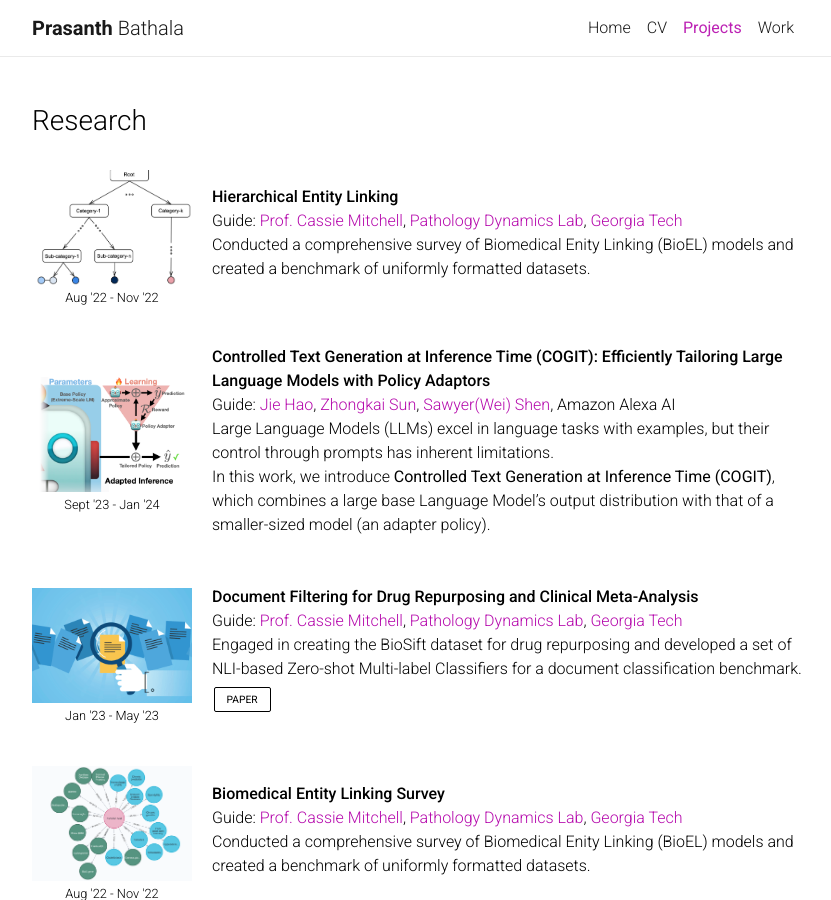
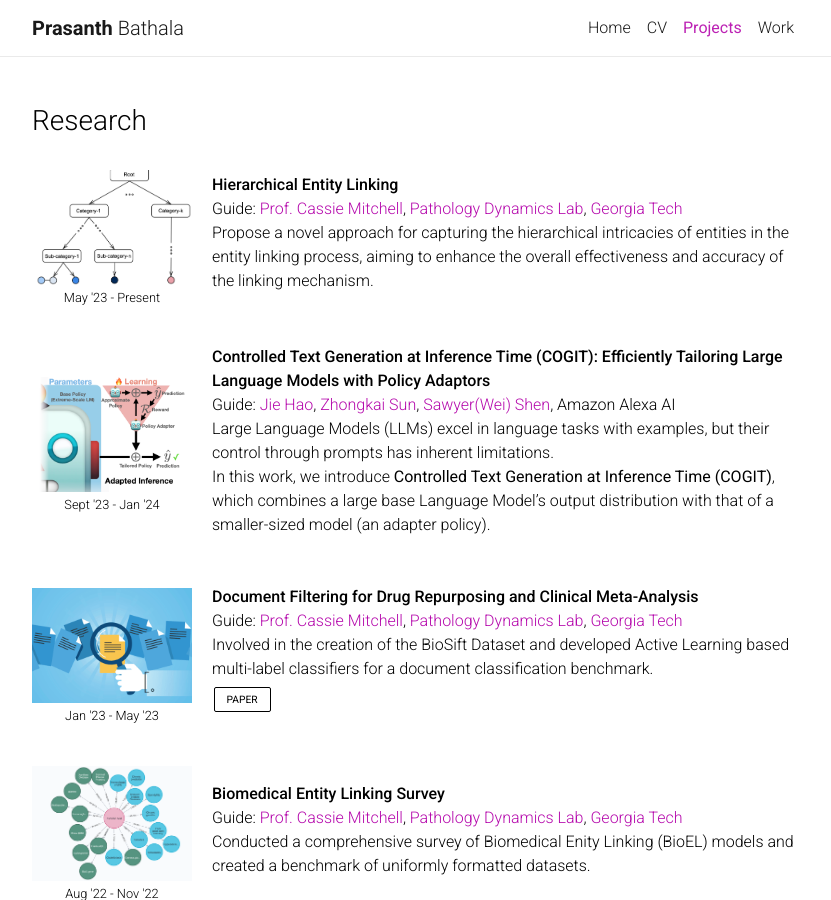
Before and after one commit to prasbathala/prasbathala.github.io, a Jekyll site: the page built from _pages/projects.md, in a window 1280 px wide and 900 px high. Shown: the whole window, without its empty margins (223-1054 px from the left). Built offline with Jekyll 4.4.1, drawn with Linux system fonts in a browser that asks for light colours; nearby versions of some CDN libraries; comment, search, counter and statistics services are not loaded; a style sheet for code colours, icons or effects is not loaded.

Commit message:
Updated Research

```diff
--- a/_data/research.yml
+++ b/_data/research.yml
@@ -3,8 +3,8 @@
   image:
     src: /assets/img/research/hierEL.png
     alt:
-  date: Aug '22 - Nov '22
-  description: Conducted a comprehensive survey of Biomedical Enity Linking (BioEL) models and created a benchmark of uniformly formatted datasets.
+  date: May '23 - Present
+  description: Propose a novel approach for capturing the hierarchical intricacies of entities in the entity linking process, aiming to enhance the overall effectiveness and accuracy of the linking mechanism.
   links:
     code:
     demo:
@@ -32,7 +32,7 @@
     src: /assets/img/research/bioSift.png
     alt:
   date: Jan '23 - May '23
-  description: Engaged in creating the BioSift dataset for drug repurposing and developed a set of NLI-based Zero-shot Multi-label Classifiers for a document classification benchmark.
+  description: Involved in the creation of the BioSift Dataset and developed Active Learning based multi-label classifiers for a document classification benchmark.
   links:
     code:
     demo:
```
